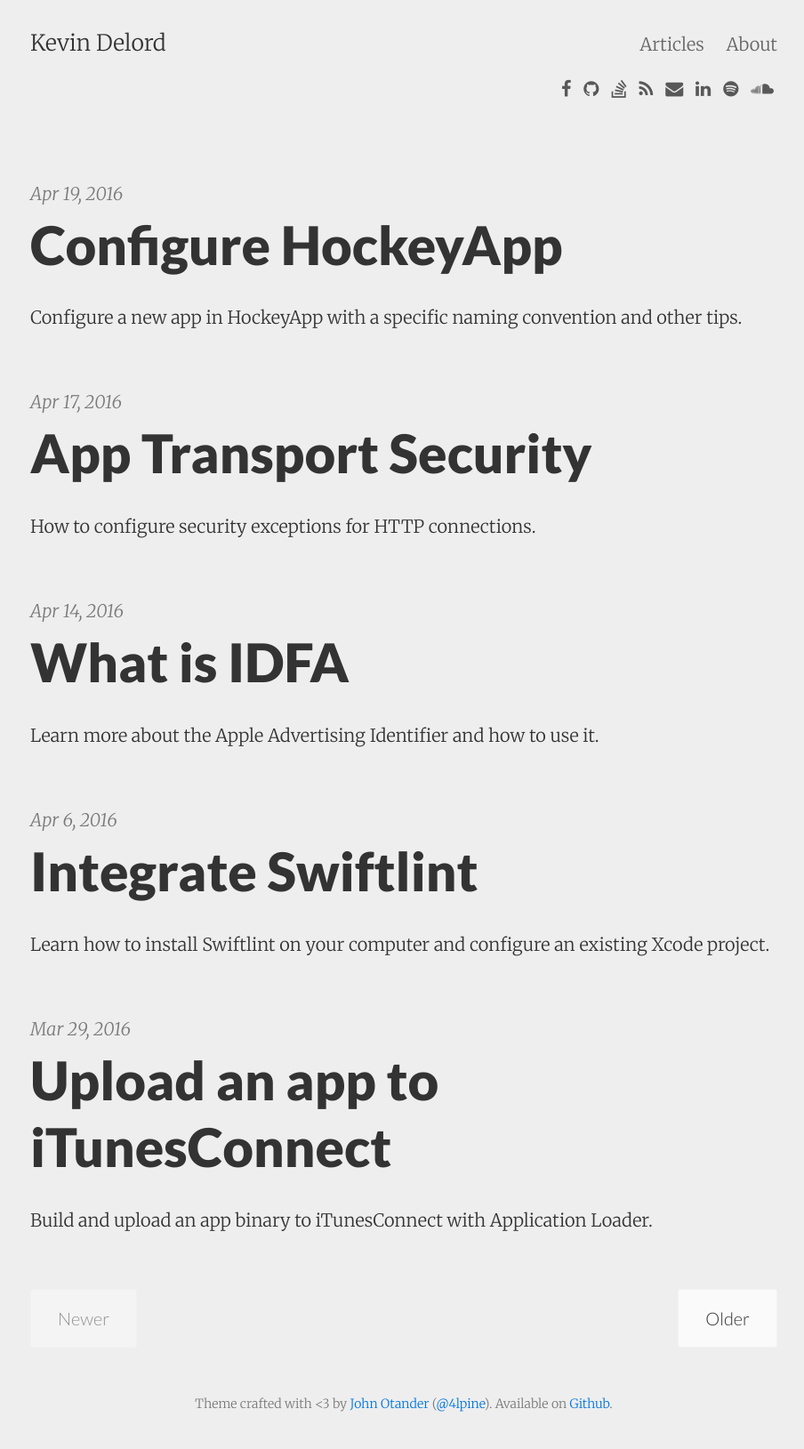
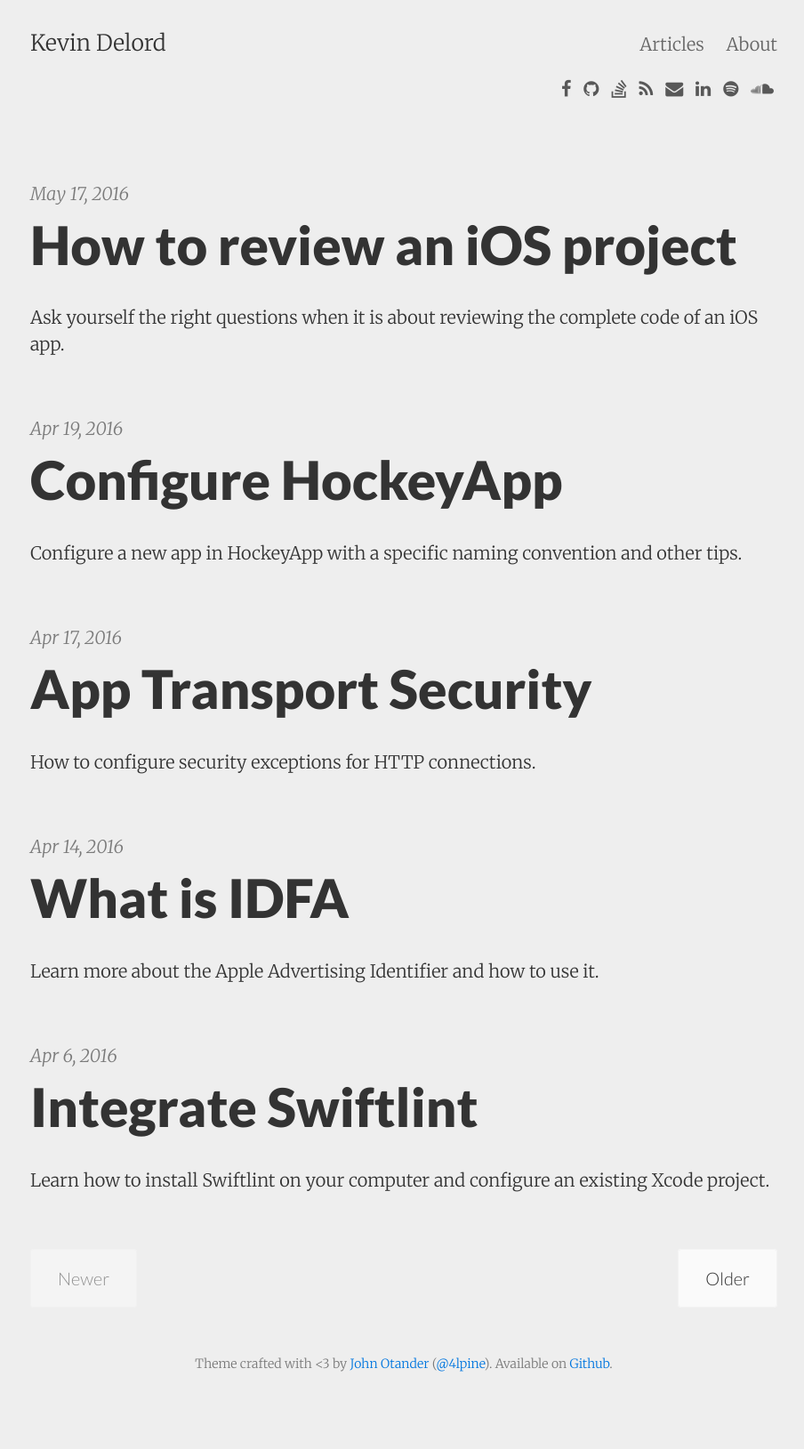
Before and after one commit to kevindelord/kevindelord.github.io, a Jekyll site: the page built from index.html, in a window 1280 px wide. Shown: the whole page at 89% size, without its empty margins (186-1090 px from the left). Built offline with Jekyll 4.4.1, drawn with Linux system fonts in a browser that asks for light colours; nearby versions of some CDN libraries; the list of posts is cut into pages by our own code; after the commit the page ends 1585 px from its top, so only the background shows below that; some of the changed lines change nothing that is shown.

Commit message:
New post: review external app

```diff
--- /dev/null
+++ b/_posts/2016-05-17-review-external-app.md
@@ -0,0 +1,122 @@
+---
+layout:     post
+title:      How to review an iOS project
+summary:    Ask yourself the right questions when it is about reviewing the complete code of an iOS app.
+---
+
+In the life of an iOS developer, the question of _'How good is this code'_ will come to you quite often.
+
+When reviewing the code of an external app, you should ask yourself the right questions.
+
+It is of course easier to judge someone else code than your own. But keep in mind that the project could have gone wrong at some point and its quality decreased quite significantly. There could be many different reasons: never satisfied customer(s), multiple change requests, time pressure, overly complicated design, too many different developers, etc. :cold_sweat:
+
+This article lists many important points regarding the code quality but also the Xcode project and its setup. The answer of each question depends on what you and/or your company expects. But if you are able to answer those, then you should be able to explain to your Project Manager/CTO/Sales Manager how good or bad is the code.
+
+## Repo Structure
+
+- How is the repo structured ?
+- Is it well ordered with logic subfolders or is it completely anarchic and random ?
+- Is there a good and helpful `README` ?
+- Where are the configuration files (`.plist`, `.yml`, `.json`) ?
+- Is the `.xcasset` used? Only for the app icons or for all assets ?
+- Are some submodules needed? Is it explained how and why ?
+
+## Cocoapods & Podfile
+
+- Is Cocoapods integrated ?
+- Is it well integrated into each target ?
+- How many libraries ?
+- Are they versioned ?
+- Are the libraries long deprecated ?
+
+## Library
+
+- How many hard coded libraries are set into the project ?
+- Are they very deprecated ?
+- Could they now been used as pods ?
+- Are they _together_ in one `Libraries` (or `External`) folder or randomly put in the repository (in xcode and within the file system) ?
+
+## Xcode Project
+
+- Is it with or without Cocoapods ?
+- Is it with or without Carthage ?
+- How many targets ?
+- If it's a workspace, are the targets shared ?
+- Which architectures are configured ?
+- How many build configuration per targets: Debug, Release, more ?
+- Any weird and unexplained `Build Phases` ?
+- Are all Cocoapods `Build Phases` set for all targets ?
+- What about the Framework, Header and Library Search Paths, do they use `$(inherited)` ?
+- What is the minimum deployment target ?
+- Is this a universal app or a platform-dedicated app ?
+- What is the Push Notification Provider ?
+- Is there a storyboard? more than one ?
+- Are all storyboards correctly used ?
+- Is there a `Launch Screen` file ?
+- Different app icons for each targets ?
+- Is auto layout used ?
+- How many independent interface files (`.xib`) are in the project ?
+
+## Unit Tests
+
+- Is there a unit test target ?
+- Is it integrated into the project / build phases ?
+- How many tests are written ?
+- Are they good and relevant ?
+- What is the code coverage value ?
+
+## About the code
+
+- Does it compile and run 'as is' ?
+- Is there any warning ?
+- Any kind of particularity in the API ?
+- Do they use mock up data ? a fake-local backend for testing ?
+- Are the URLs and API Endpoints hard-coded or not ?
+- Do you see magic numbers ?
+- Redondant code ?
+- Static strings ?
+- How much is the NSNotificationCenter used ?
+- Is the displayed text localised ?
+- Is the code documented, commented, explained ?
+- Factory methods somewhere (that's a good thing) ?
+- Any god objects (that's a bad thing) ?
+- Does it contains ghost code from old iOS versions that are not supported anymore ?
+- Does it contains ghost code from disabled/removed features ?
+- Is there any functions longer than 40/60 lines ?
+- Is there any duplicated logics ?
+- How many undone TODOs ?
+- Is there a constant file (that's a good thing) ?
+- Is the appearance proxy used ?
+- Is the code safe or quite buggy/crashy ?
+- Swift: Is there a lot of optional unwrapping (usage of `!`) ?
+
+## Data structure
+
+- Is there a local database ?
+- What kind of database: CoreData, MagicalRecord, Realm, Parse, etc. ?
+- How is the data from the backend handled ?
+- Does it work offline ?
+- Is the code using hard-coded keys ?
+- How many version of the data model exist ?
+- Does it seems consistent and logic ?
+- How many models are created/generated ?
+
+## About the application
+
+- Can you actually use the app, on simulator and on a device ?
+- How is the design ?
+- Does it look like an 2008 iPhone app that you will end up or not ?
+- What is the feeling when you use the app ?
+- Only webviews or native UI ?
+- Is it slow ?
+- How is the network handle (app automatically refreshing when network is turned back on/off) ?
+
+## Conclusion
+
+With all those questions you should now have a nice overview of the project.
+
+Usually it is now time for you to write everything down and maybe estimate the costs of maintaining this code or starting the app from scratch.
+
+You are the expert after all, your opinion matters !
+
+Thanks for asking yourself those questions :stuck_out_tongue_winking_eye:
```
Also changed, not shown: _posts/2016-04-19-configure-hockeyapp.md (line endings or trailing spaces).
